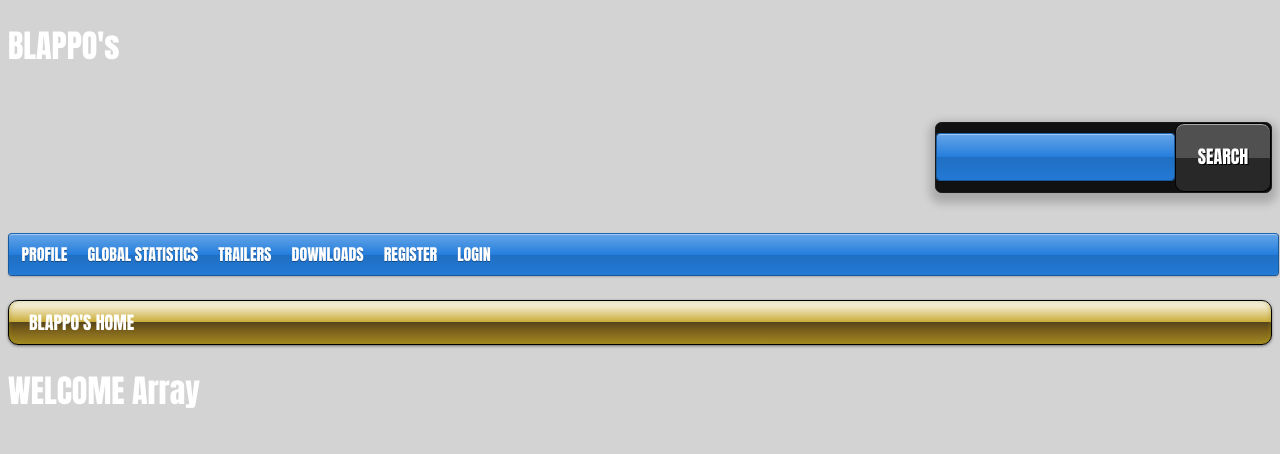
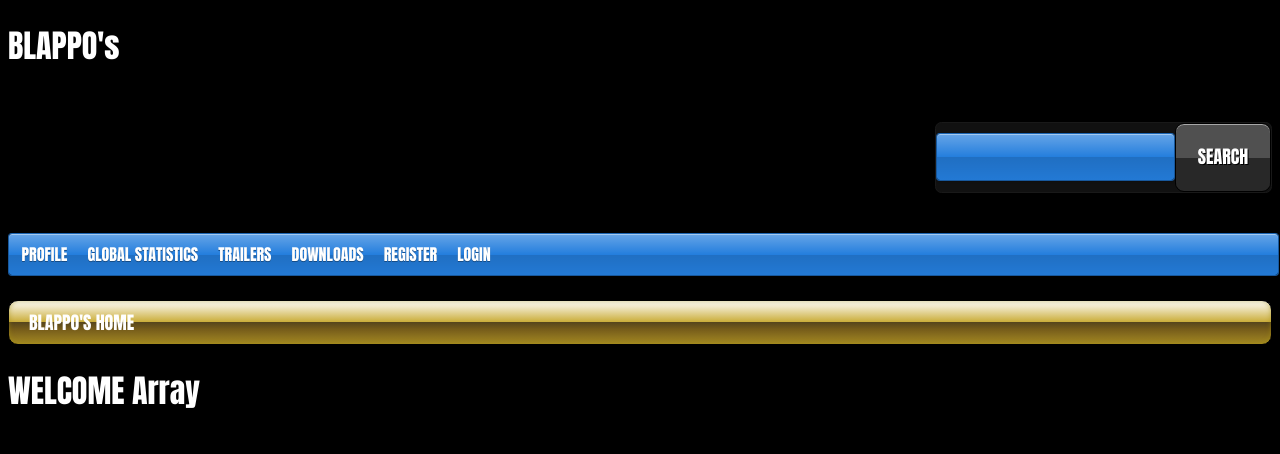
Before and after one commit to geralab/web-app-project, a PHP site: page /home.php in a window 1280 px wide. Shown: the top 454 px of the page. Run offline with PHP 8.4, Linux system fonts and the light colour scheme; the visitor is signed in with stand-in values (Sample User, id 1); data that the repository does not hold is empty.

Commit message:
revert color

```diff
--- a/gstyle.css
+++ b/gstyle.css
@@ -1,7 +1,7 @@
 
 body
 {
-	background-color:#d3d3d3;
+	background-color:#000000;
 
 	color:#000000;
 	float:center;
```
